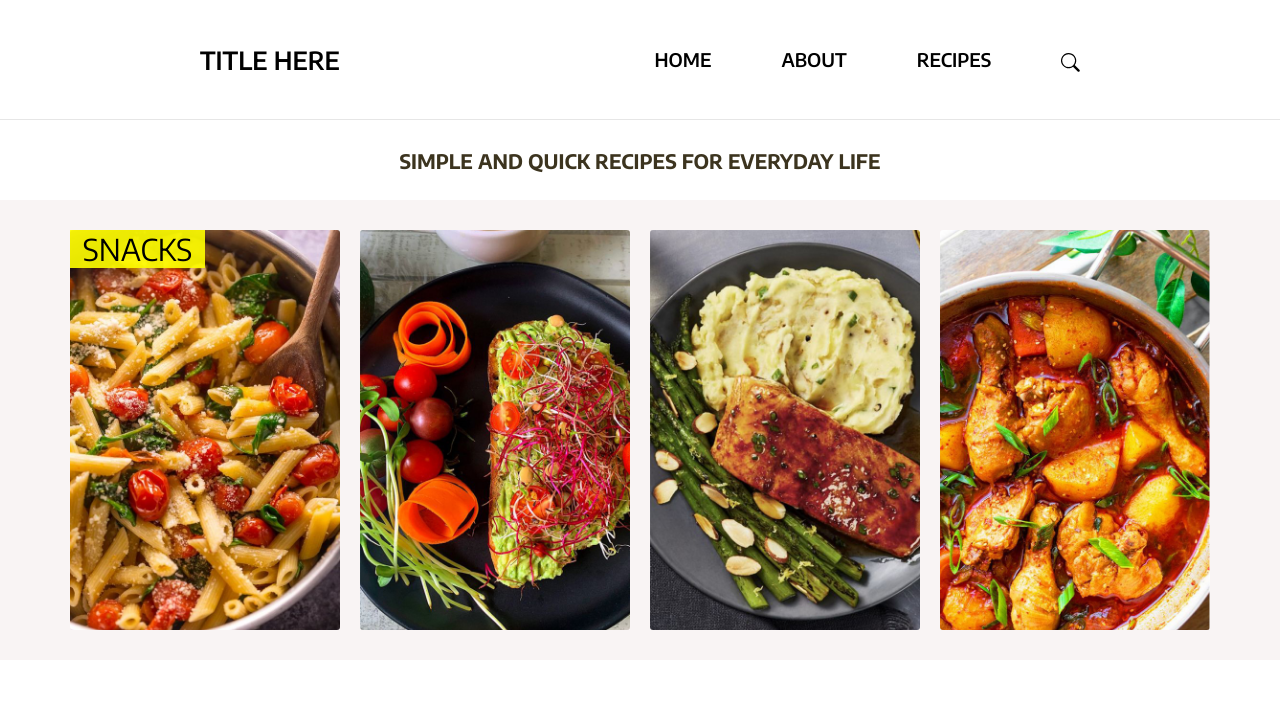
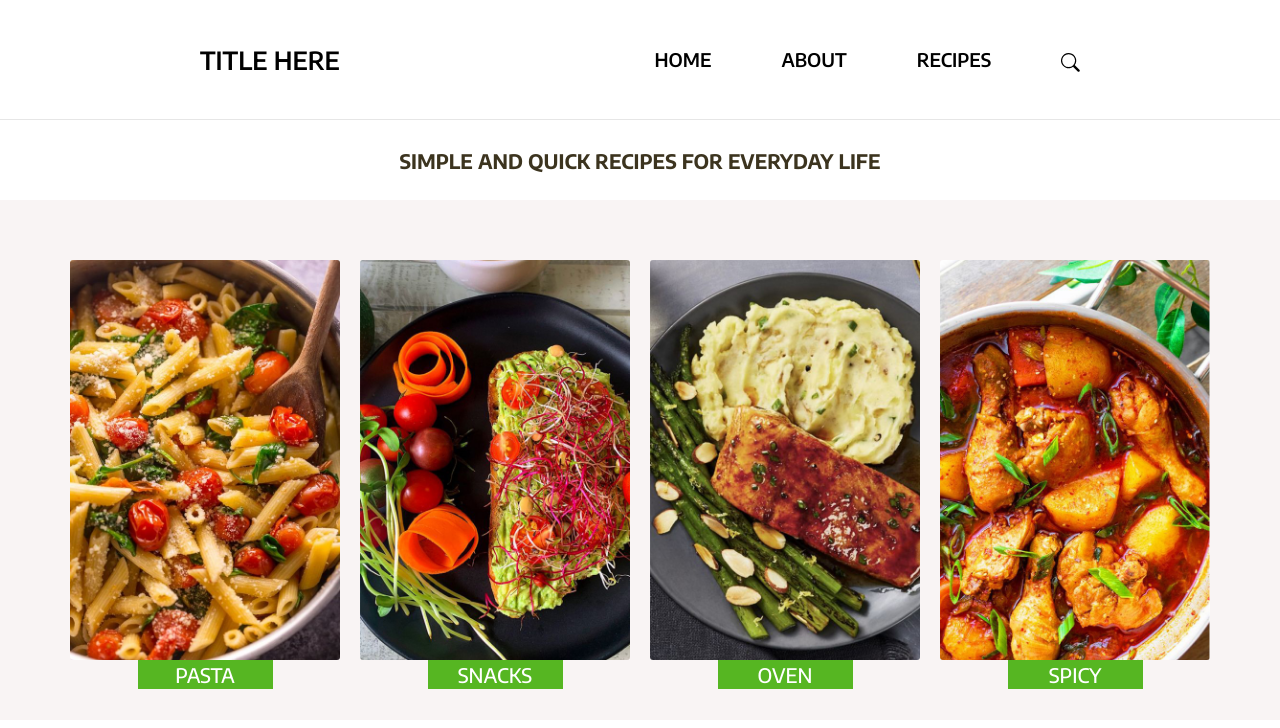
Before and after one commit to AnnaAn01/recipe-website, a React (Create React App) app: page / in a window 1280 px wide. Shown: the top 728 px of the page. Built offline with nearby package versions, Linux system fonts and the light colour scheme.

Commit message:
styling card labels

```diff
--- a/src/components/HomePage/HomePage.css
+++ b/src/components/HomePage/HomePage.css
@@ -69,7 +69,8 @@
   justify-content: center;
   flex-wrap: wrap;
   background-color: rgb(249, 244, 244);
-  padding: 2rem;
+  /* background-color: green; */
+  padding: 5rem;
 }
 
 .homepage-first__card {
@@ -82,7 +83,7 @@
 .homepage-first__card:hover {
   cursor: pointer;
   background-color: aliceblue;
-  z-index: 100;
+  /* z-index: 100; */
 }
 
 .card__img {
@@ -90,18 +91,21 @@
   background-repeat: no-repeat;
   background-size: 100%;
   align-items: center;
-  /* max-height: 400px; */
   border-radius: 3px;
+  text-align: center;
 }
 
 .card-label {
   display: flex;
-  font-size: 3rem;
-  background-color: rgba(255, 255, 0, 0.9);
+  font-size: 2rem;
+  background-color: rgba(69, 176, 12, 0.9);
   justify-content: center;
   align-items: center;
-  text-align: center;
+  margin: auto;
   width: 50%;
+  font-weight: 500;
+  padding: 0.2rem;
+  color: #fff;
 }
 
 .card__img--overlay {
--- a/src/components/HomePage/HomePage.js
+++ b/src/components/HomePage/HomePage.js
@@ -66,23 +66,26 @@ const HomePage = () => {
         <section className="homepage-first__container">
           <div className="homepage-first__card">
             <div className="card__img card__img-1">
-              <p className="card-label">SNACKS</p>
               <div className="card__img--overlay"></div>
+              <p className="card-label">PASTA</p>
             </div>
           </div>
           <div className="homepage-first__card">
             <div className="card__img card__img-2">
               <div className="card__img--overlay"></div>
+              <p className="card-label">SNACKS</p>
             </div>
           </div>
           <div className="homepage-first__card">
             <div className="card__img card__img-3">
               <div className="card__img--overlay"></div>
+              <p className="card-label">OVEN</p>
             </div>
           </div>
           <div className="homepage-first__card">
             <div className="card__img card__img-4">
               <div className="card__img--overlay"></div>
+              <p className="card-label">SPICY</p>
             </div>
           </div>
         </section>
```
